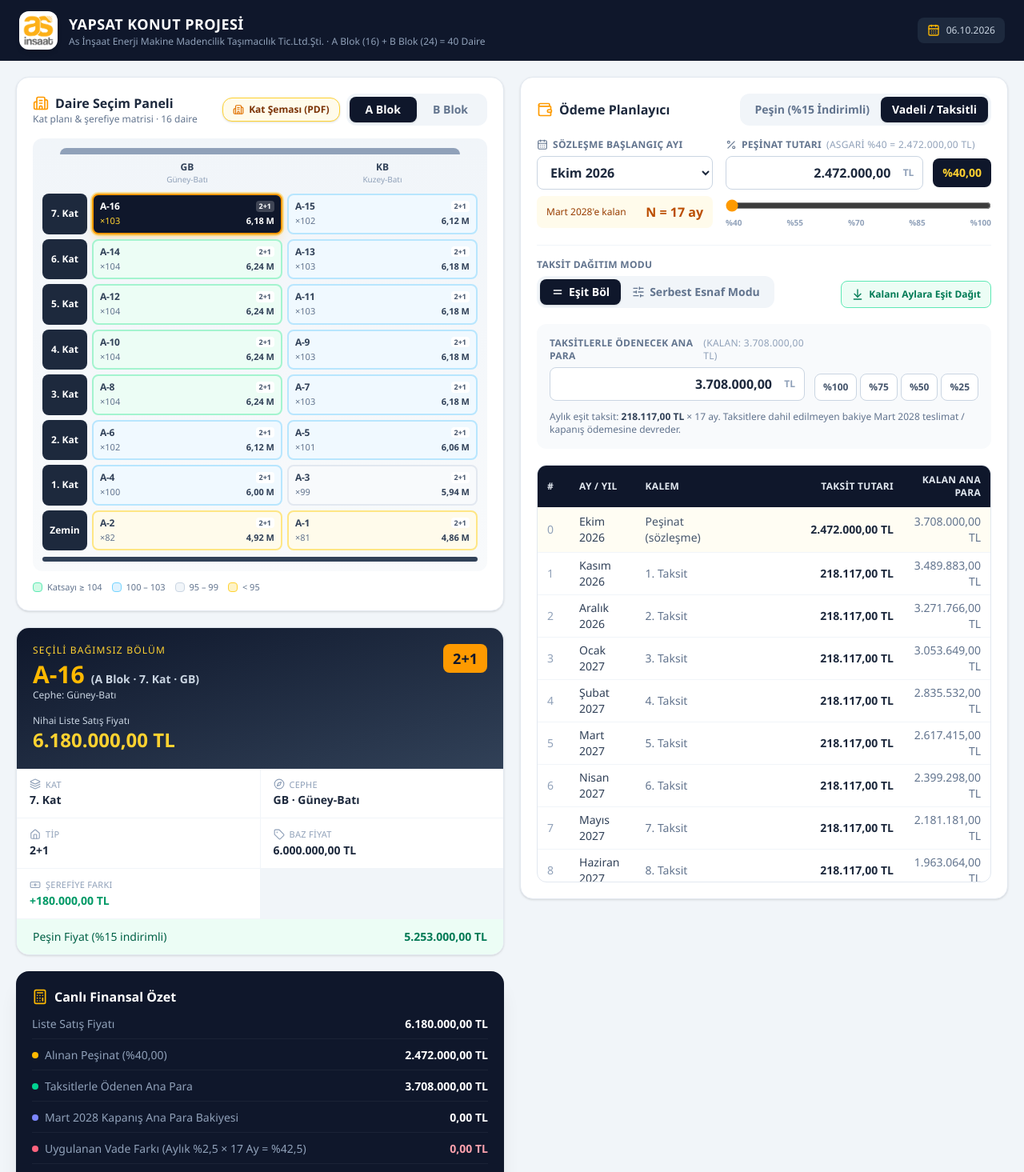
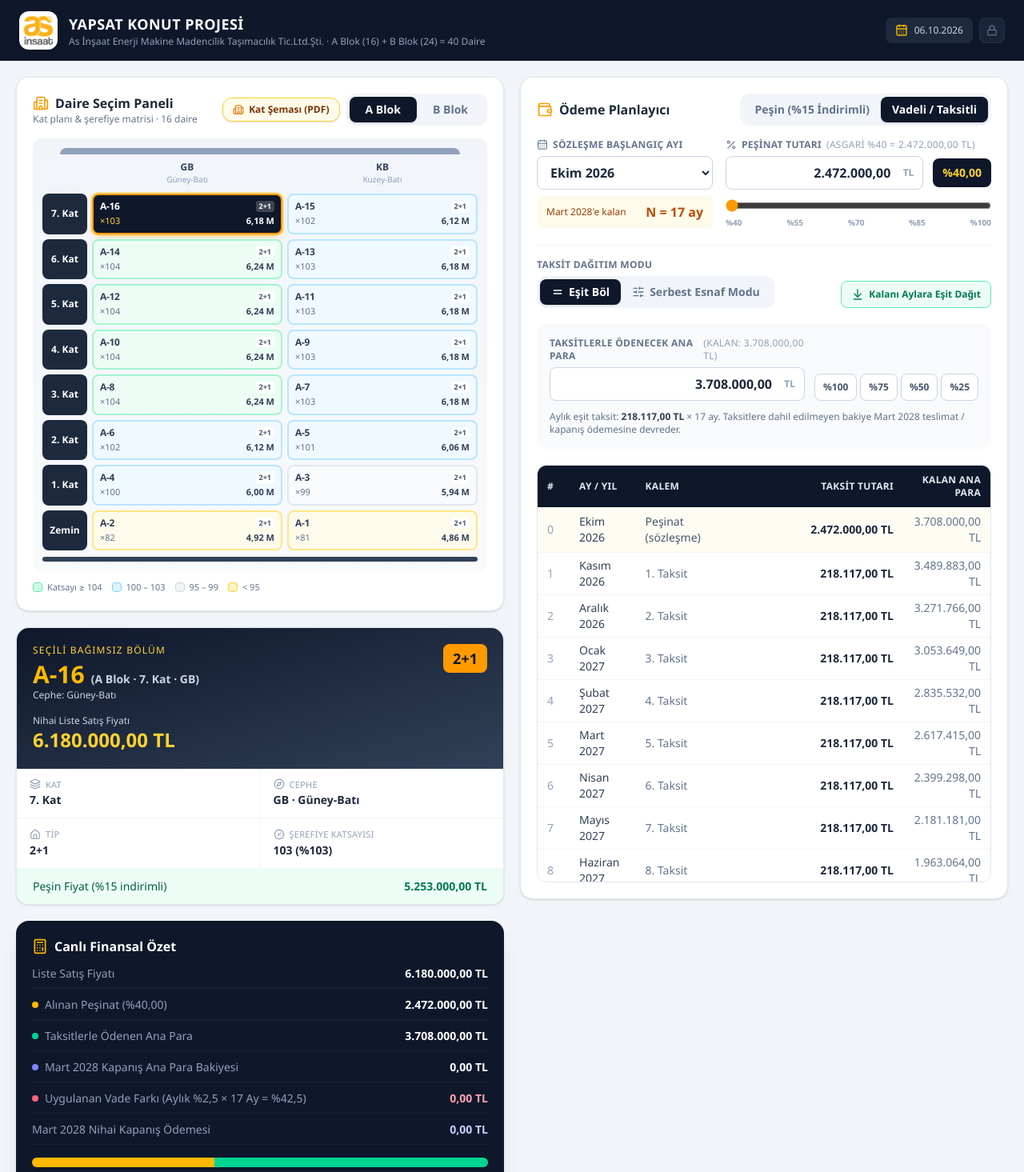
Before and after one commit to YigitcanDnc/as-yapsat-satis, a React (Vite) app: page / in a window 1280 px wide. Shown: the top 1465 px of the page at 80% size. Built offline with nearby package versions, Linux system fonts and the light colour scheme.

Commit message:
feat: simplify apartment summary info, restore lock icon in header for admin panel

```diff
--- a/src/components/ApartmentSummary.jsx
+++ b/src/components/ApartmentSummary.jsx
@@ -1,11 +1,9 @@
-import { House, Layers, Compass, BadgePercent, Banknote, Tag } from 'lucide-react';
+import { House, Layers, Compass, BadgePercent } from 'lucide-react';
 import { CEPHE_LABELS, katLabel, aptShortCode } from '../data/apartments';
 import { cashPriceK } from '../lib/finance';
 import { formatTL } from '../lib/format';
 
 export default function ApartmentSummary({ apt, saleK }) {
-  const bazK = apt.bazFiyat * 100;
-  const diffK = saleK - bazK;
 
   return (
     <section className="overflow-hidden rounded-2xl border border-slate-200 bg-white shadow-sm">
@@ -35,13 +33,7 @@ export default function ApartmentSummary({ apt, saleK }) {
         <Item icon={Layers} label="Kat" value={katLabel(apt.kat)} />
         <Item icon={Compass} label="Cephe" value={`${apt.cephe} · ${CEPHE_LABELS[apt.cephe]}`} />
         <Item icon={House} label="Tip" value={apt.tip} />
-        <Item icon={Tag} label="Baz Fiyat" value={formatTL(bazK)} />
-        <Item
-          icon={Banknote}
-          label="Şerefiye Farkı"
-          value={`${diffK >= 0 ? '+' : '−'}${formatTL(Math.abs(diffK))}`}
-          valueClass={diffK >= 0 ? 'text-emerald-600' : 'text-rose-600'}
-        />
+        <Item icon={BadgePercent} label="Şerefiye Katsayısı" value={`${apt.katsayi} (%${apt.katsayi})`} />
       </dl>
       <div className="flex items-center justify-between border-t border-slate-100 bg-emerald-50 px-5 py-3 text-sm">
         <span className="font-medium text-emerald-800">Peşin Fiyat (%15 indirimli)</span>
--- a/src/components/Header.jsx
+++ b/src/components/Header.jsx
@@ -1,29 +1,9 @@
-import { useState, useRef } from 'react';
-import { CalendarDays } from 'lucide-react';
+import { CalendarDays, Lock } from 'lucide-react';
 import { PROJECT } from '../config/project';
 import { formatDate } from '../lib/format';
 import logoUrl from '../assets/logo.png';
 
 export default function Header({ onOpenAdmin }) {
-  const [clickCount, setClickCount] = useState(0);
-  const clickTimer = useRef(null);
-
-  const handleLogoClick = () => {
-    if (!onOpenAdmin) return;
-    clearTimeout(clickTimer.current);
-    const next = clickCount + 1;
-    if (next >= 7) {
-      setClickCount(0);
-      onOpenAdmin();
-    } else {
-      setClickCount(next);
-      // 3 saniye içinde 7 tıklama tamamlanmazsa sıfırla
-      clickTimer.current = setTimeout(() => {
-        setClickCount(0);
-      }, 3000);
-    }
-  };
-
   return (
     <header className="bg-slate-900 text-white print:hidden">
       <div className="mx-auto flex max-w-[1500px] flex-wrap items-center justify-between gap-4 px-6 py-3.5">
@@ -31,9 +11,7 @@ export default function Header({ onOpenAdmin }) {
           <img
             src={logoUrl}
             alt="As İnşaat Logo"
-            onClick={handleLogoClick}
-            className="h-12 w-12 rounded-xl bg-white p-1 object-contain shadow-md cursor-pointer select-none active:scale-95 transition-transform"
-            title="As İnşaat"
+            className="h-12 w-12 rounded-xl bg-white p-1 object-contain shadow-md select-none"
           />
           <div>
             <h1 className="text-lg font-bold tracking-wide">{PROJECT.name}</h1>
@@ -47,6 +25,16 @@ export default function Header({ onOpenAdmin }) {
             <CalendarDays className="size-4 text-amber-400" />
             {formatDate()}
           </div>
+          {onOpenAdmin && (
+            <button
+              onClick={onOpenAdmin}
+              title="Yönetici Paneli (Baz Fiyatlar)"
+              className="group flex size-8 items-center justify-center rounded-lg bg-slate-800/80 text-slate-500 hover:bg-slate-800 hover:text-amber-400 transition shadow-sm border border-slate-700/50"
+              aria-label="Yönetici Paneli"
+            >
+              <Lock className="size-3.5 transition-transform group-hover:scale-110" />
+            </button>
+          )}
         </div>
       </div>
     </header>
```
